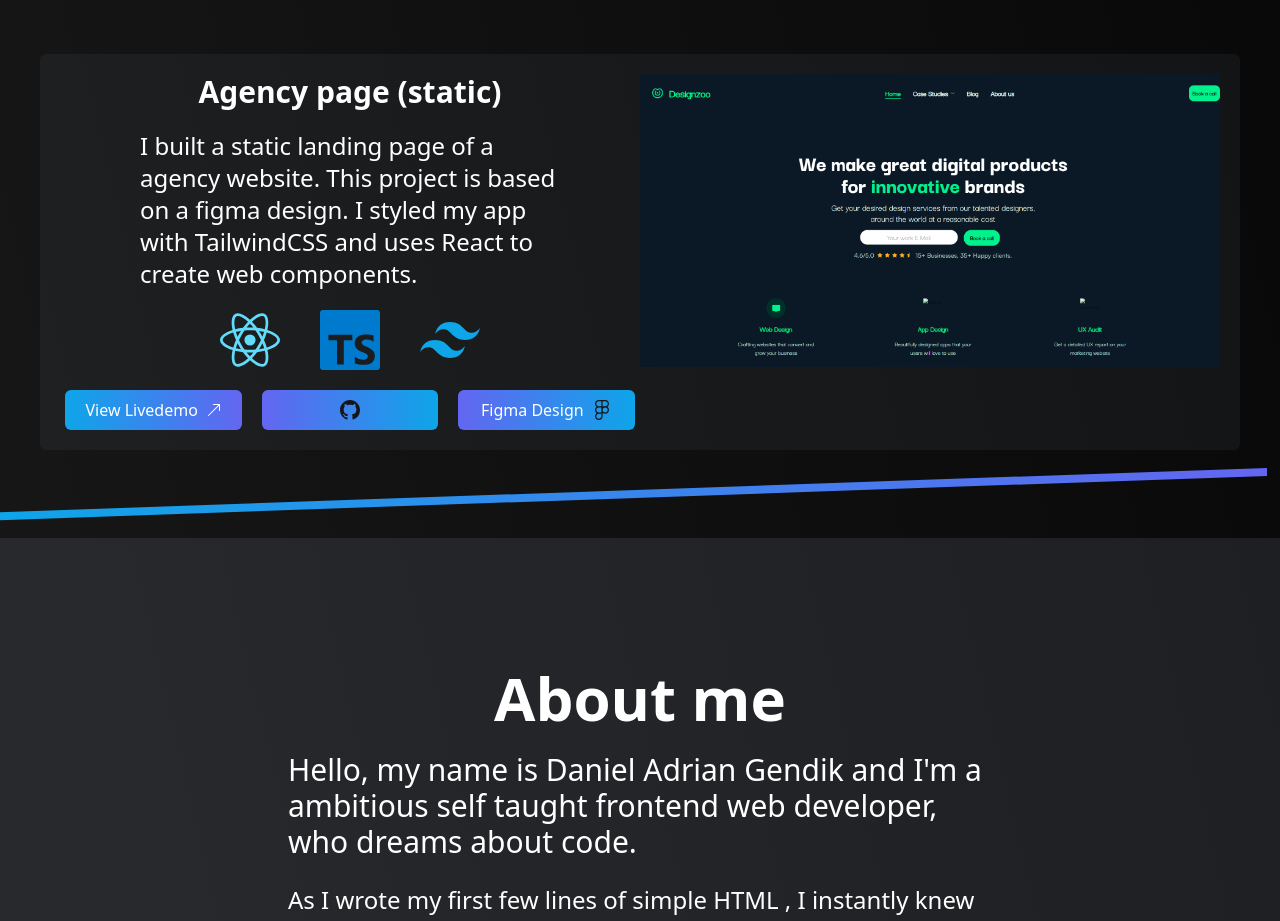
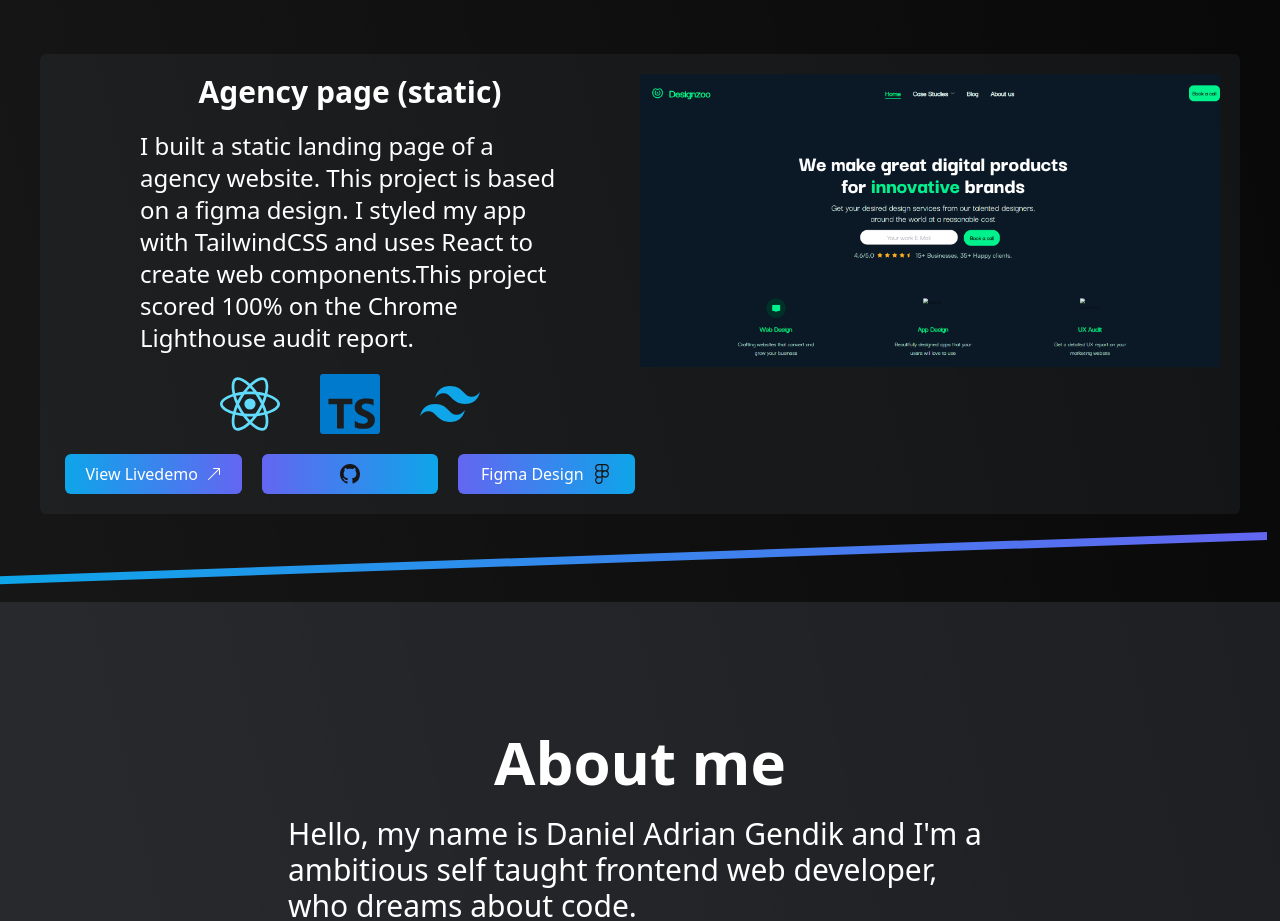
Before and after one commit to danielgen01/Portfolio-Daniel-G, a React (Vite) app: page / in a window 1280 px wide. Shown: the part 3760-4681 px from the top of the page. Built offline with nearby package versions, Linux system fonts and the light colour scheme.

Commit message:
add text to h2

```diff
--- a/src/components/project-6.tsx
+++ b/src/components/project-6.tsx
@@ -18,7 +18,7 @@ export function Project6() {
         </h1>
         <h2 className="lg:text-2xl text-lg lg:mx-20">
           I built a static landing page of a agency website. This project is based on a figma design. I styled my app with TailwindCSS
-          and uses React to create web components.
+          and uses React to create web components.This project scored 100% on the Chrome Lighthouse audit report.
         </h2>
         <div className="used-technologies-list flex flex-row gap-10 text-4xl lg:text-6xl">
           <SiReact className="text-[#61DBFB]" />
```
